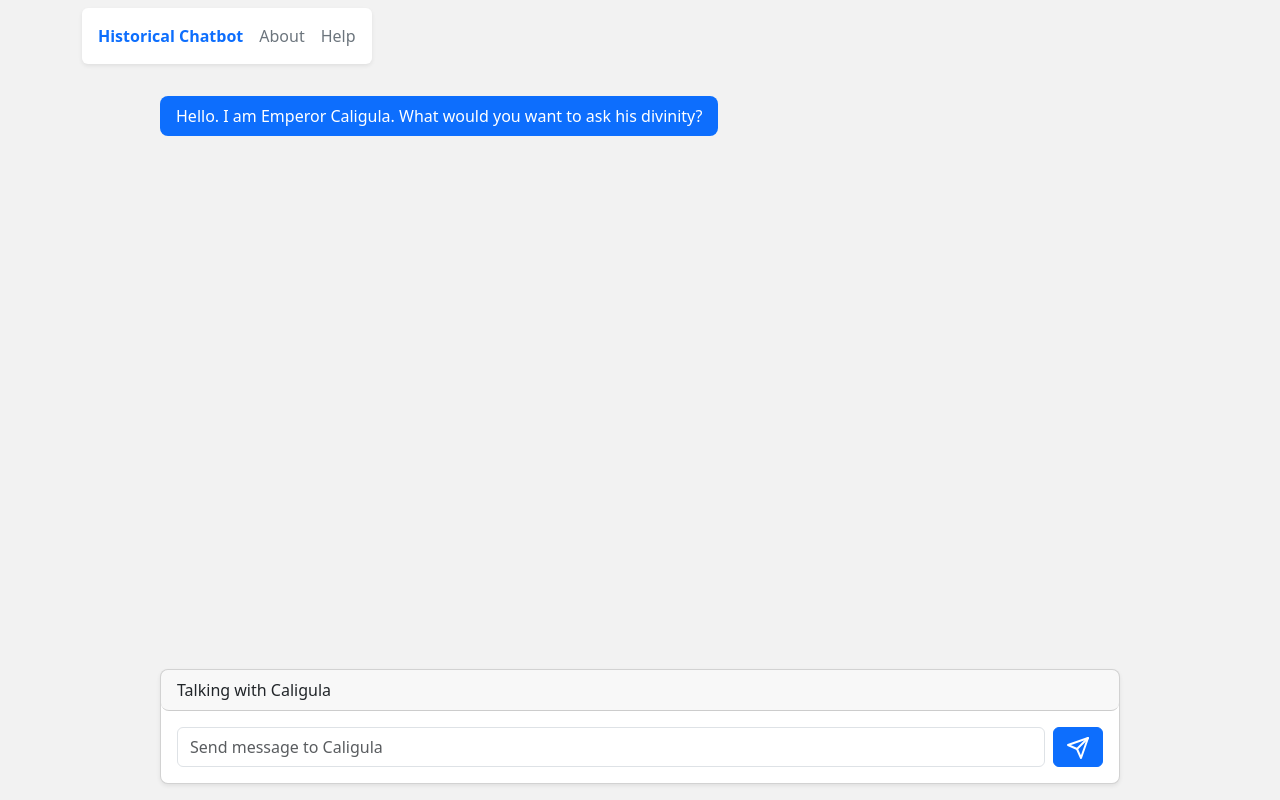
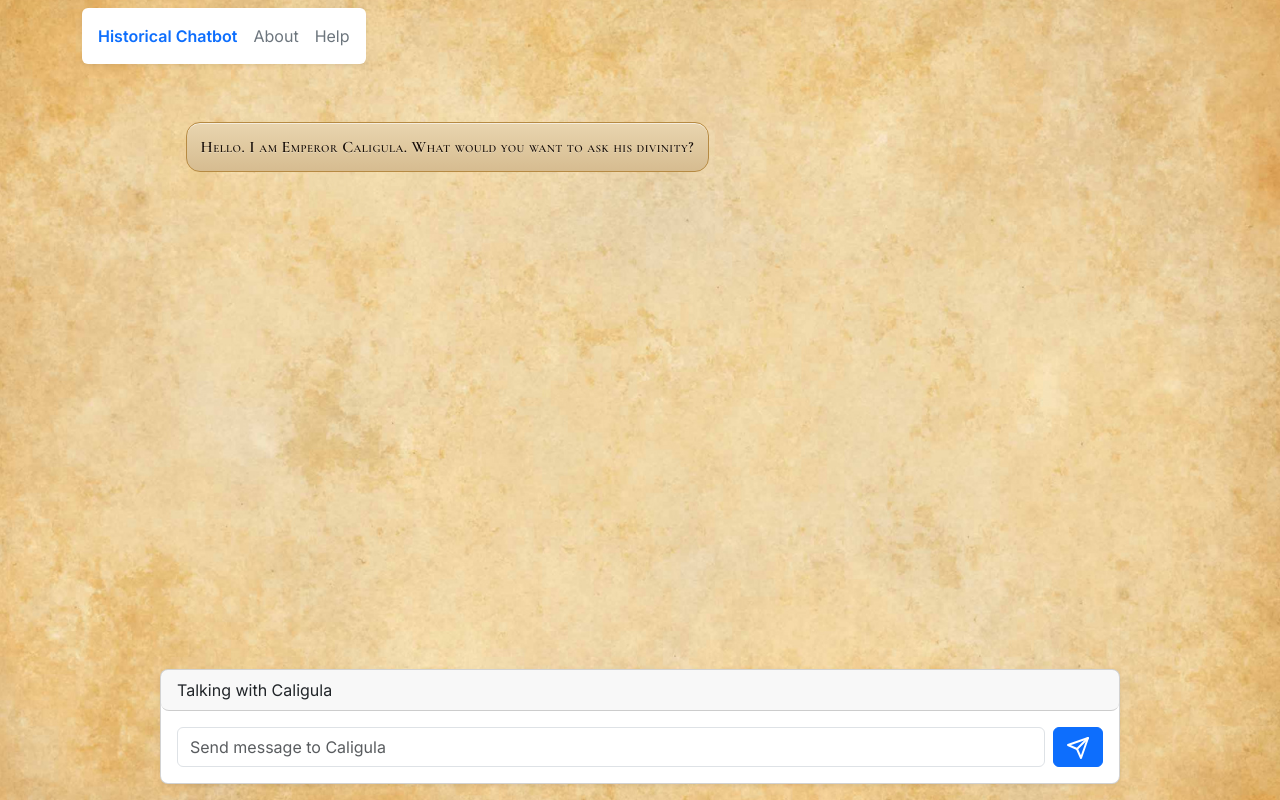
Before and after one commit to uniqpy/react-historical-chatbot, a React (Vite) app: page / in a window 1280 px wide. Built offline with nearby package versions, Linux system fonts and the light colour scheme.

Commit message:
Polish chat UI with Roman-themed styling

```diff
--- a/src/index.css
+++ b/src/index.css
@@ -1,9 +1,13 @@
+@import url('https://fonts.googleapis.com/css2?family=Inter:wght@400;600&family=Cormorant+Garamond:wght@500;600&display=swap');
+
 html, body, #root {
   overflow: hidden;
   height: 100%;
 }
 body {
-  background-color: #f2f2f2;
+  background: #f2f2f2 url("/src/assets/Background.jpg") center center / cover no-repeat fixed;
+  font-family: 'Inter', system-ui, -apple-system, sans-serif;
+  color: #1f1b16;
 }
 
 /* Rotate utility for Feather chevrons */
@@ -21,3 +25,62 @@ body {
 .h-flex .flex-grow-1 {
   min-height: 0;
 }
+
+.chat-window {
+  background: transparent;
+  border: none;
+  border-radius: 16px;
+  box-shadow: none;
+}
+
+.chat-feed {
+  padding-left: clamp(12px, 2vw, 28px);
+  padding-right: clamp(12px, 2vw, 28px);
+  padding-top: clamp(16px, 2vw, 28px);
+}
+
+.message-row {
+  display: flex;
+  width: 100%;
+}
+
+.message-row.user {
+  justify-content: flex-end;
+}
+
+.bubble {
+  max-width: 70%;
+  word-wrap: break-word;
+  overflow-wrap: break-word;
+  padding: 12px 14px;
+  border-radius: 14px;
+  line-height: 1.5;
+  font-size: 1rem;
+  border: 1px solid transparent;
+}
+
+.bubble.bot {
+  background: linear-gradient(180deg, #e9d5af 0%, #d6bc90 100%);
+  border-color: #b68a43;
+  color: #170d06;
+  font-family: 'Cormorant Garamond', 'Georgia', serif;
+  font-weight: 600;
+  font-variant: small-caps;
+  letter-spacing: 0.45px;
+  box-shadow: inset 0 1px 0 rgba(255, 255, 255, 0.6);
+  text-shadow: 0 1px 0 rgba(255, 255, 255, 0.35);
+}
+
+.bubble.user {
+  background: linear-gradient(135deg, #6e1e1e 0%, #3d0f12 100%);
+  color: #fdf7ec;
+  border-color: #d4b06a;
+  font-family: 'Inter', system-ui, -apple-system, sans-serif;
+  box-shadow: 0 10px 24px rgba(61, 15, 18, 0.35);
+  letter-spacing: 0.2px;
+}
+
+.chat-meta {
+  color: #6d6255;
+  font-size: 0.9rem;
+}
--- a/src/pages/ChatFullPage.jsx
+++ b/src/pages/ChatFullPage.jsx
@@ -88,7 +88,7 @@ export default function ChatFullPage() {
     <div className="container-fluid h-100 d-flex flex-column position-relative">
       <div
         ref={listRef}
-        className="flex-grow-1 overflow-auto px-3 pt-4"
+        className="flex-grow-1 overflow-auto px-3 pt-4 chat-window"
         style={{
           minHeight: 0,
           paddingBottom: (footerHeight || 0) + 16,
@@ -97,17 +97,10 @@ export default function ChatFullPage() {
         aria-live="polite"
         aria-label="Chat messages"
       >
-        <div className="mx-auto" style={{ maxWidth: 960 }}>
+        <div className="chat-feed mx-auto" style={{ maxWidth: 960 }}>
           {messages.map((m, i) => (
-            <div key={i} className={`mb-3 ${m.role === 'user' ? 'text-end' : ''}`}>
-              <div
-                className={`d-inline-block px-3 py-2 ${m.role === 'user' ? 'bg-dark text-white' : 'bg-primary text-white'} rounded-3`}
-                style={{
-                  maxWidth: '70%',
-                  wordWrap: 'break-word',
-                  overflowWrap: 'break-word',
-                }}
-              >
+            <div key={i} className={`mb-3 message-row ${m.role === 'user' ? 'user' : 'bot'}`}>
+              <div className={`bubble ${m.role === 'user' ? 'user' : 'bot'}`}>
                 {m.text}
               </div>
             </div>
```
Also changed, not shown: src/assets/Background.jpg (added).
